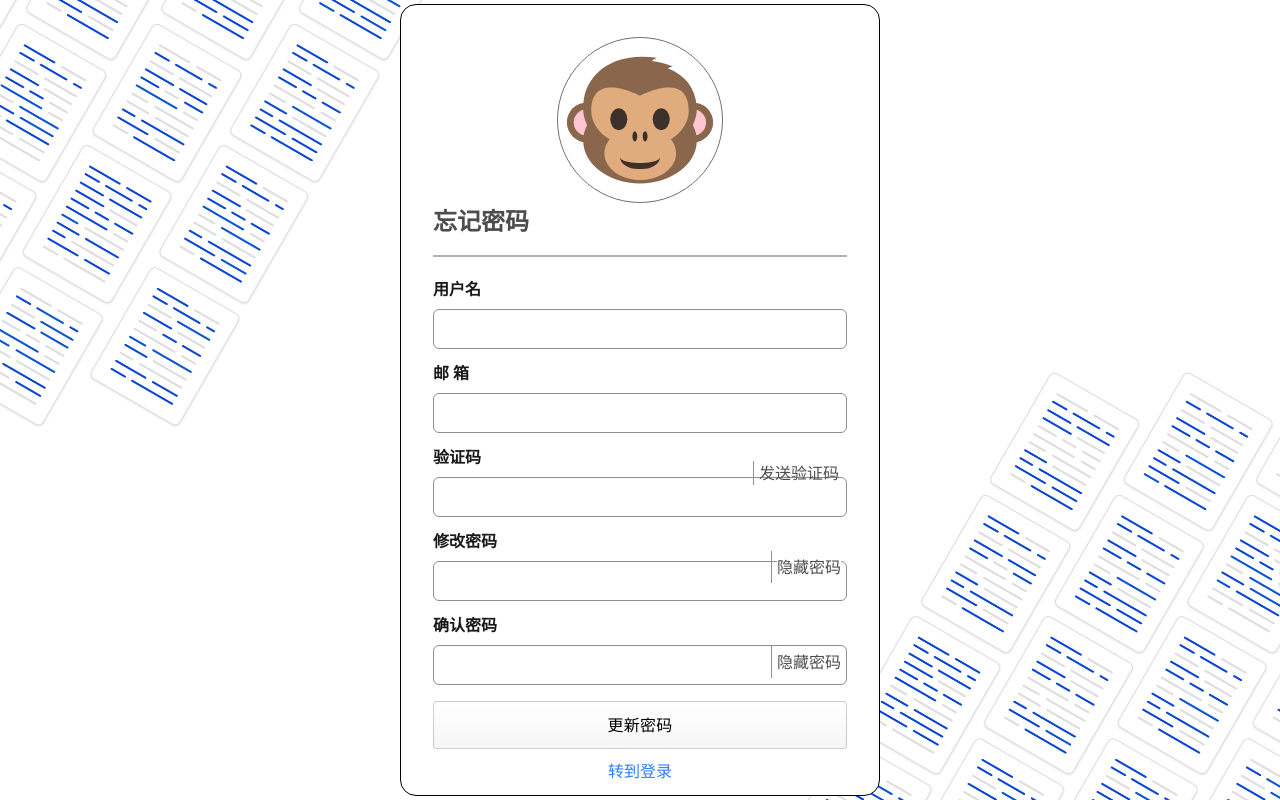
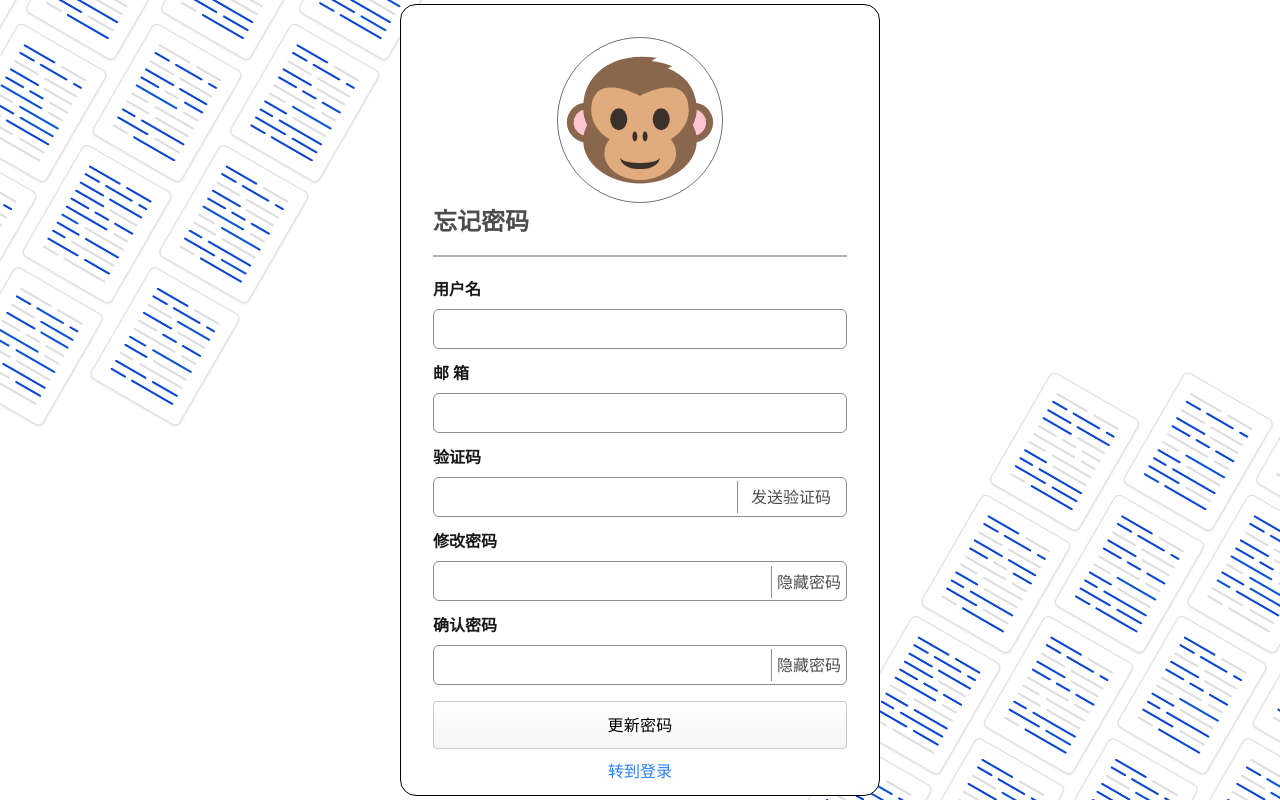
Before and after one commit to xiaorenwu234/knowfc_frontend, a Vue app: page /forget-password in a window 1280 px wide. Built offline with nearby package versions, Linux system fonts and the light colour scheme.

Commit message:
fix:修改密码按钮定位

```diff
--- a/src/css/SignIn.css
+++ b/src/css/SignIn.css
@@ -195,7 +195,7 @@ svg#monkey
   border: none;
   right: calc(var(--p) + (var(--input-px) / 2));
   bottom: calc(
-    var(--p) + var(--submit-h) + var(--space-y) + (var(--input-py) / 1) + 19px
+    var(--p) + var(--submit-h) + var(--space-y) + 2.53 * var(--input-py)
   );
   padding: 4px 0;
   width: var(--blind-w);
@@ -364,7 +364,7 @@ svg#monkey
   border: none;
   right: calc(var(--p) + (var(--input-px) / 2));
   bottom: calc(
-    var(--p) + var(--submit-h) + var(--space-y) * 4 + (var(--input-py) * 4) + 58px
+    var(--p) + var(--submit-h) + var(--space-y) * 4 + (var(--input-py) * 8.2)
   );
   padding: 4px 0;
   width: var(--blind-w);
--- a/src/views/ForgetPasswordView.vue
+++ b/src/views/ForgetPasswordView.vue
@@ -61,25 +61,6 @@ const verificationCode = ref('')
         <span class="show">显示密码</span>
       </label>
 
-      <div
-        class="flex count"
-        style="position: absolute; z-index: 4; bottom: 310px; right: 40px; color: #4d4d4d"
-      >
-        <span class="countdown font-mono text-xl mr-1" v-if="showCountDown">
-          <span
-            :style="`--value: ${countDownValue}`"
-            aria-live="polite"
-            aria-label="59"
-            style="color: #4d4d4d"
-            >{{ countDownValue }}</span
-          >
-        </span>
-        <span class="font-mono text-md" v-if="showCountDown"> 秒后重新发送 </span>
-        <div class="button" @click="startCountDown" v-else>
-          {{ hasSent ? '重新发送验证码' : '发送验证码' }}
-        </div>
-      </div>
-
       <form class="form">
         <div class="title">忘记密码</div>
 
@@ -103,16 +84,31 @@ const verificationCode = ref('')
           v-model="email"
         />
 
-        <label class="label_input" for="email-input">验证码</label>
+        <label class="label_input" for="verification-code-input">验证码</label>
+        <div class="verification-container">
           <input
             spellcheck="false"
             class="input"
             type="text"
             name="verification-code"
-          id="email-input"
-          :style="{ paddingRight: showCountDown ? '150px' : '100px' }"
+            id="verification-code-input"
             v-model="verificationCode"
           />
+          <div class="verification-button-container">
+            <span class="countdown" v-if="showCountDown">
+              <span
+                :style="`--value: ${countDownValue}`"
+                aria-live="polite"
+                aria-label="59"
+                >{{ countDownValue }}</span
+              >
+            </span>
+            <span class="countdown-text" v-if="showCountDown"> 秒后重新发送 </span>
+            <div class="button" @click="startCountDown" v-else>
+              {{ hasSent ? '重新发送验证码' : '发送验证码' }}
+            </div>
+          </div>
+        </div>
 
         <label class="label_input" for="password-input">修改密码</label>
         <input
@@ -204,31 +200,76 @@ const verificationCode = ref('')
 @import '../css/SignIn.css';
 
 .verification-container {
+  position: relative;
   display: flex;
   align-items: center;
-  gap: 8px; /* 输入框和按钮之间的间距 */
+  width: 100%;
 }
 
 .verification-container .input {
-  flex: 1; /* 输入框占据剩余空间 */
+  flex: 1;
+  width: 100%;
 }
 
-.verification-container .button {
-  padding: 0.5rem 1rem;
-  background-color: #0969da;
-  color: white;
-  border: none;
-  border-radius: 4px;
-  cursor: pointer;
-  text-align: center;
+.verification-button-container {
+  position: absolute;
+  right: 8px;
+  top: 50%;
+  transform: translateY(-50%);
+  display: flex;
+  align-items: center;
+  gap: 4px;
+  color: #4d4d4d;
+  z-index: 4;
 }
 
-.verification-container .button:hover {
-  background-color: #074c9a;
+.verification-button-container .button {
+  -webkit-user-select: none;
+  user-select: none;
+  cursor: pointer;
+  z-index: 4;
+  position: relative;
+  border: none;
+  padding: 4px 8px;
+  min-width: var(--blind-w);
+  border-radius: 4px;
+  background-color: #fff;
+  color: #4d4d4d;
+  display: inline-flex;
+  align-items: center;
+  justify-content: center;
+  font-family: "Trebuchet MS", "Lucida Sans Unicode", "Lucida Grande",
+  "Lucida Sans", Arial, sans-serif;
+  white-space: nowrap;
+  transition: all 0.25s ease;
 }
 
-.verification-container .countdown {
+.verification-button-container .button:before {
+  content: "";
+  position: absolute;
+  left: calc((var(--input-px) / 2) * -1);
+  top: 0;
+  height: 100%;
+  width: 1px;
+  background: #8f8f8f;
+}
+
+.verification-button-container .button:hover {
+  color: #262626;
+  background-color: #f2f2f2;
+}
+
+.verification-button-container .countdown {
   color: #4d4d4d;
-  font-size: 14px;
+  font-family: "Trebuchet MS", "Lucida Sans Unicode", "Lucida Grande",
+  "Lucida Sans", Arial, sans-serif;
+  white-space: nowrap;
+}
+
+.verification-button-container .countdown-text {
+  color: #4d4d4d;
+  font-family: "Trebuchet MS", "Lucida Sans Unicode", "Lucida Grande",
+  "Lucida Sans", Arial, sans-serif;
+  white-space: nowrap;
 }
 </style>
```
Lines whose indentation alone changed are shown as unchanged.
